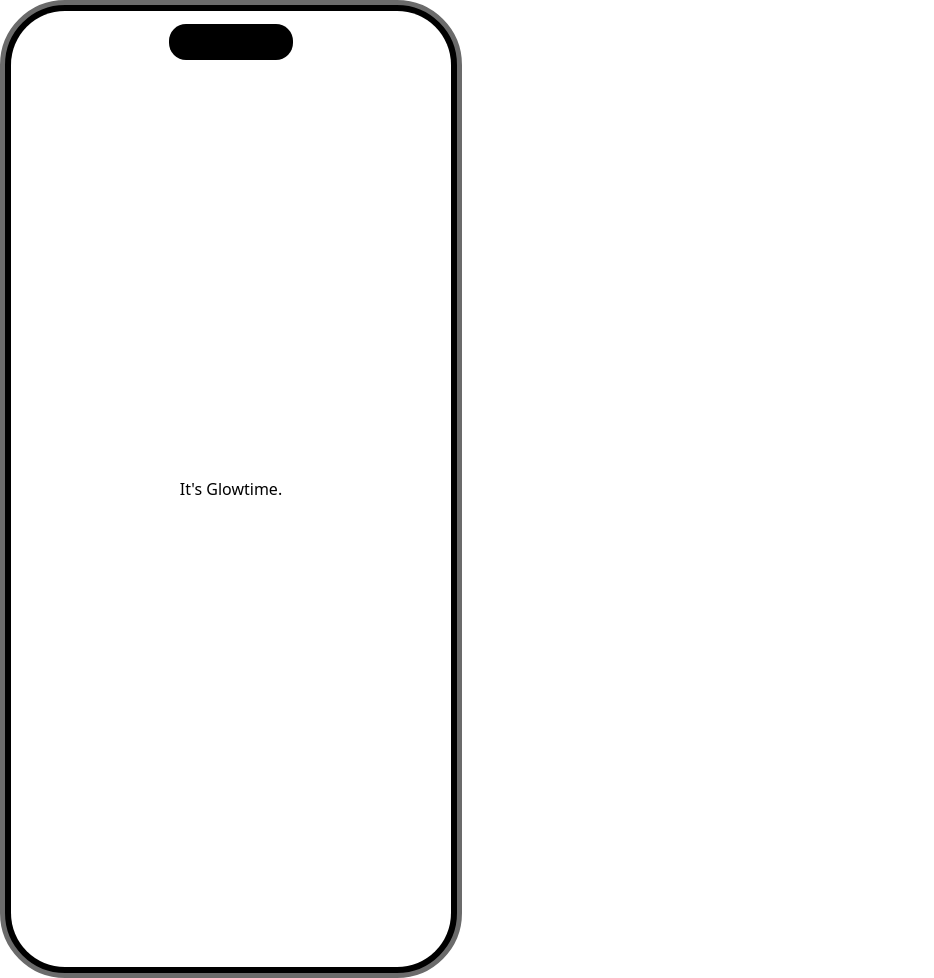
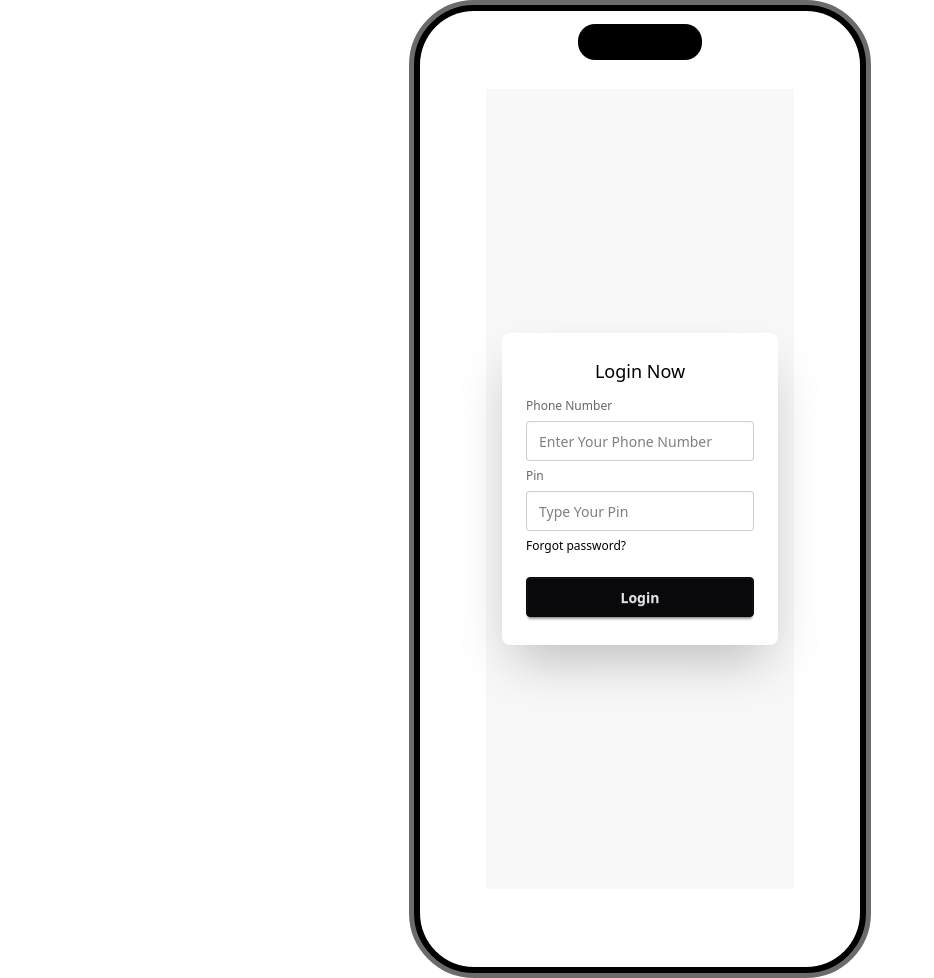
Before and after one commit to TM-Tareq/payoo-mfs, a website: page index.html in a window 1280 px wide. Shown: the whole page, without its empty margins (0-934 px from the left). Drawn offline with nearby package versions, Linux system fonts and the light colour scheme.

Commit message:
morning code

```diff
--- a/index.html
+++ b/index.html
@@ -8,10 +8,31 @@
     <script src="https://cdn.jsdelivr.net/npm/@tailwindcss/browser@4"></script>
 </head>
 <body>
-    <main>
+    <main class="flex justify-center">
         <div class="mockup-phone">
             <div class="mockup-phone-camera"></div>
-            <div class="mockup-phone-display bg-white text-black grid place-content-center">It's Glowtime.</div>
+            <div class="mockup-phone-display bg-white text-black grid place-content-center">
+
+              <!-- login section -->
+              <div class="hero bg-base-200 min-h-screen">
+                <div class="hero-content flex-col">
+                  <div class="card bg-base-100 w-full max-w-sm shrink-0 shadow-2xl">
+                    <div class="card-body">
+                        <h1 class="text-center text-lg">Login Now</h1>
+                      <fieldset class="fieldset">
+                        <label class="label">Phone Number</label>
+                        <input type="text" class="input" placeholder="Enter Your Phone Number" />
+                        <label class="label">Pin</label>
+                        <input type="password" class="input" placeholder="Type Your Pin" />
+                        <div><a class="link link-hover">Forgot password?</a></div>
+                        <button class="btn btn-neutral mt-4">Login</button>
+                      </fieldset>
+                    </div>
+                  </div>
+                </div>
+              </div>
+
+            </div>
           </div>
     </main>
 </body>
```
